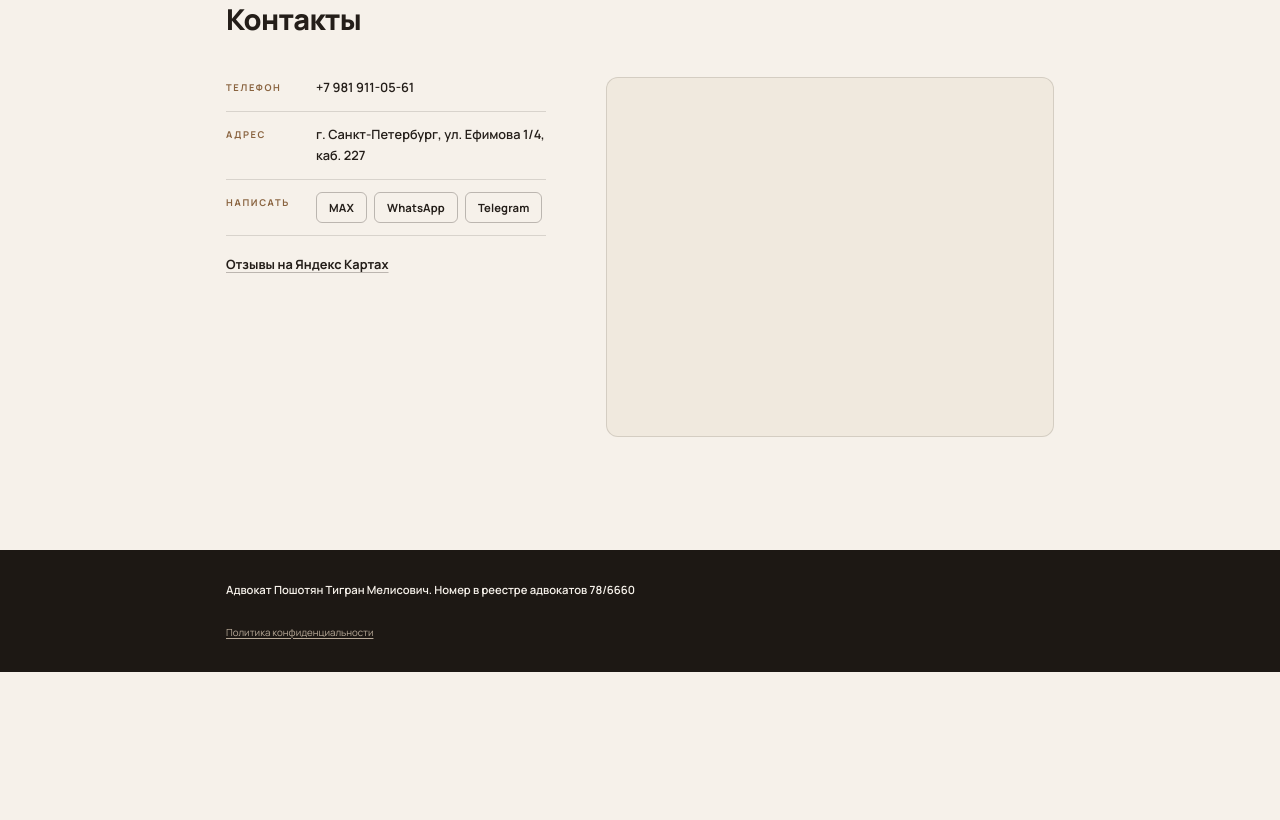
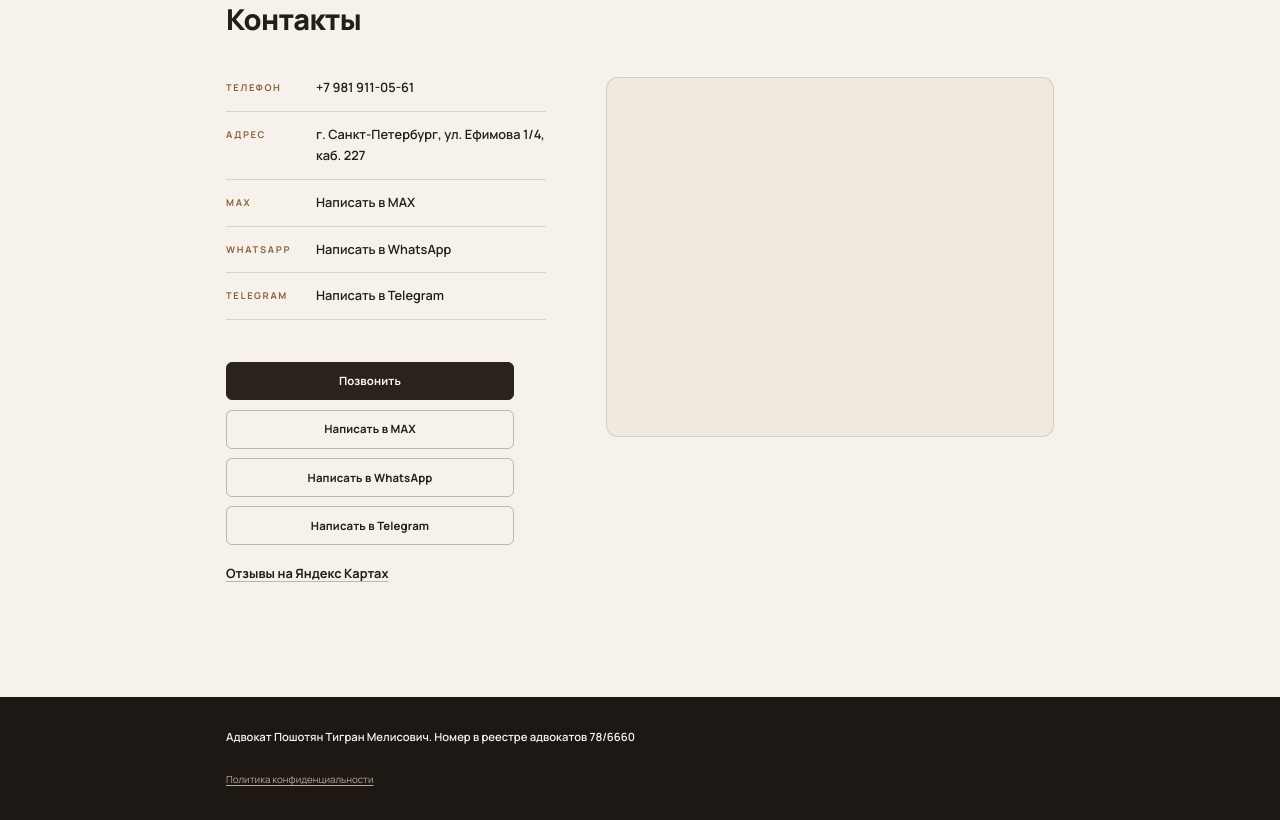
Before and after one commit to elhpiv-hash/poshotyan-preview, a plain HTML site: page index.html in a window 1280 px wide. Shown: the part 4052-4872 px from the top of the page. Before the commit the page ends 4724 px from the top, so only its background shows below. Drawn offline with Linux system fonts and the light colour scheme.

Commit message:
Match Ivantsov contact action layout

```diff
--- a/css/style.css
+++ b/css/style.css
@@ -702,17 +702,6 @@ p + p {
   font-weight: 600;
 }
 
-.contacts__messengers {
-  display: flex;
-  flex-wrap: wrap;
-  gap: 0.6rem;
-}
-
-.contacts__messengers .btn {
-  padding: 0.65rem 1rem;
-  font-size: var(--fs-small);
-}
-
 .contacts__link {
   text-decoration: none;
   white-space: nowrap;
@@ -721,6 +710,13 @@ p + p {
 
 .contacts__link:hover {
   color: var(--bronze);
+}
+
+.contacts__actions {
+  display: grid;
+  gap: 0.8rem;
+  max-width: 24rem;
+  margin-top: var(--space-block);
 }
 
 .contacts__more {
--- a/index.html
+++ b/index.html
@@ -223,14 +223,24 @@
               <dd>г. Санкт-Петербург, ул. Ефимова 1/4, каб. 227</dd>
             </div>
             <div class="contacts__row">
-              <dt>Написать</dt>
-              <dd class="contacts__messengers">
-                <a class="btn btn--ghost" href="ВСТАВЬ_ССЫЛКУ_MAX">MAX</a>
-                <a class="btn btn--ghost" href="https://wa.me/79819110561" target="_blank" rel="noopener">WhatsApp</a>
-                <a class="btn btn--ghost" href="https://t.me/+79819110561" target="_blank" rel="noopener">Telegram</a>
-              </dd>
+              <dt>MAX</dt>
+              <dd><a class="contacts__link" href="ВСТАВЬ_ССЫЛКУ_MAX">Написать в MAX</a></dd>
+            </div>
+            <div class="contacts__row">
+              <dt>WhatsApp</dt>
+              <dd><a class="contacts__link" href="https://wa.me/79819110561" target="_blank" rel="noopener">Написать в WhatsApp</a></dd>
+            </div>
+            <div class="contacts__row">
+              <dt>Telegram</dt>
+              <dd><a class="contacts__link" href="https://t.me/+79819110561" target="_blank" rel="noopener">Написать в Telegram</a></dd>
             </div>
           </dl>
+          <div class="contacts__actions">
+            <a class="btn btn--primary btn--wide" href="tel:+79819110561">Позвонить</a>
+            <a class="btn btn--ghost btn--wide" href="ВСТАВЬ_ССЫЛКУ_MAX">Написать в MAX</a>
+            <a class="btn btn--ghost btn--wide" href="https://wa.me/79819110561" target="_blank" rel="noopener">Написать в WhatsApp</a>
+            <a class="btn btn--ghost btn--wide" href="https://t.me/+79819110561" target="_blank" rel="noopener">Написать в Telegram</a>
+          </div>
           <p class="contacts__more"><a class="link" href="https://yandex.ru/maps/org/advokat_poshotyan_t_m_/52645790396/reviews/" target="_blank" rel="noopener">Отзывы на Яндекс Картах</a></p>
         </address>
         <div class="contacts__map">
```
